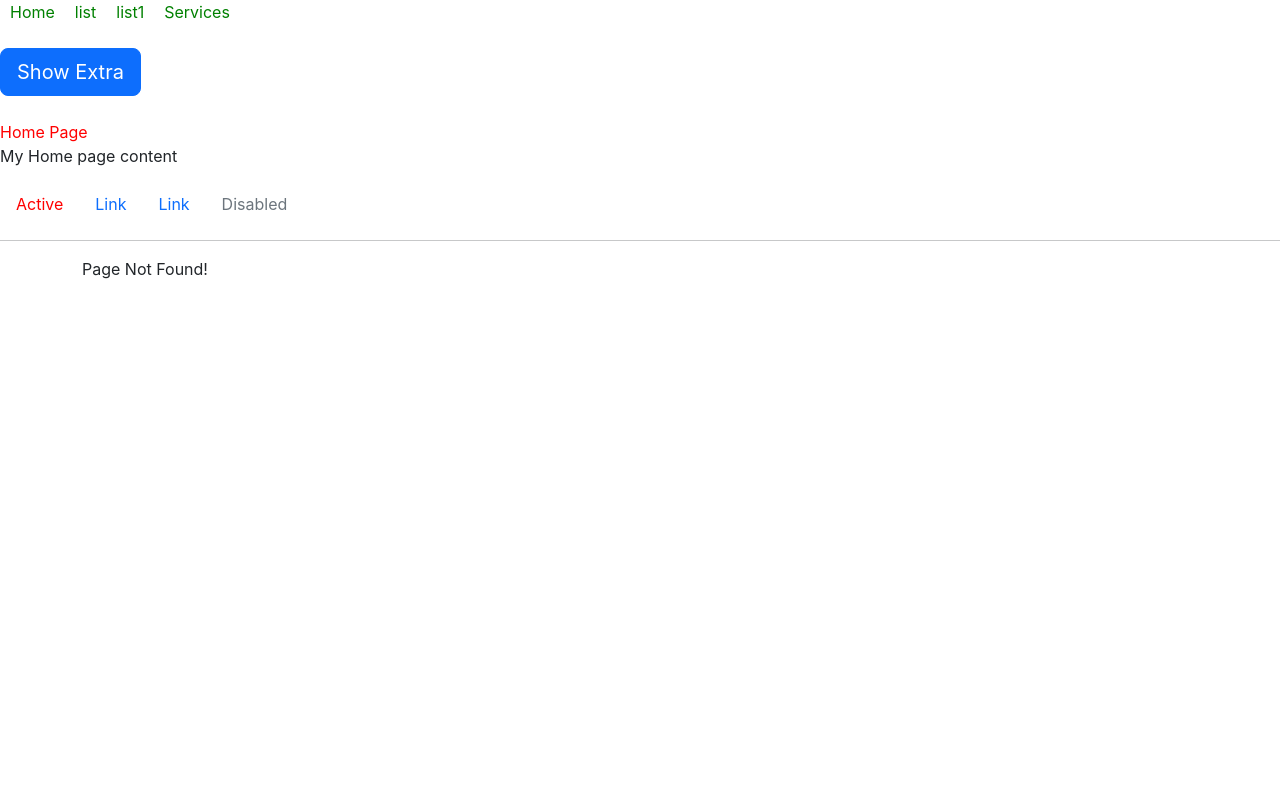
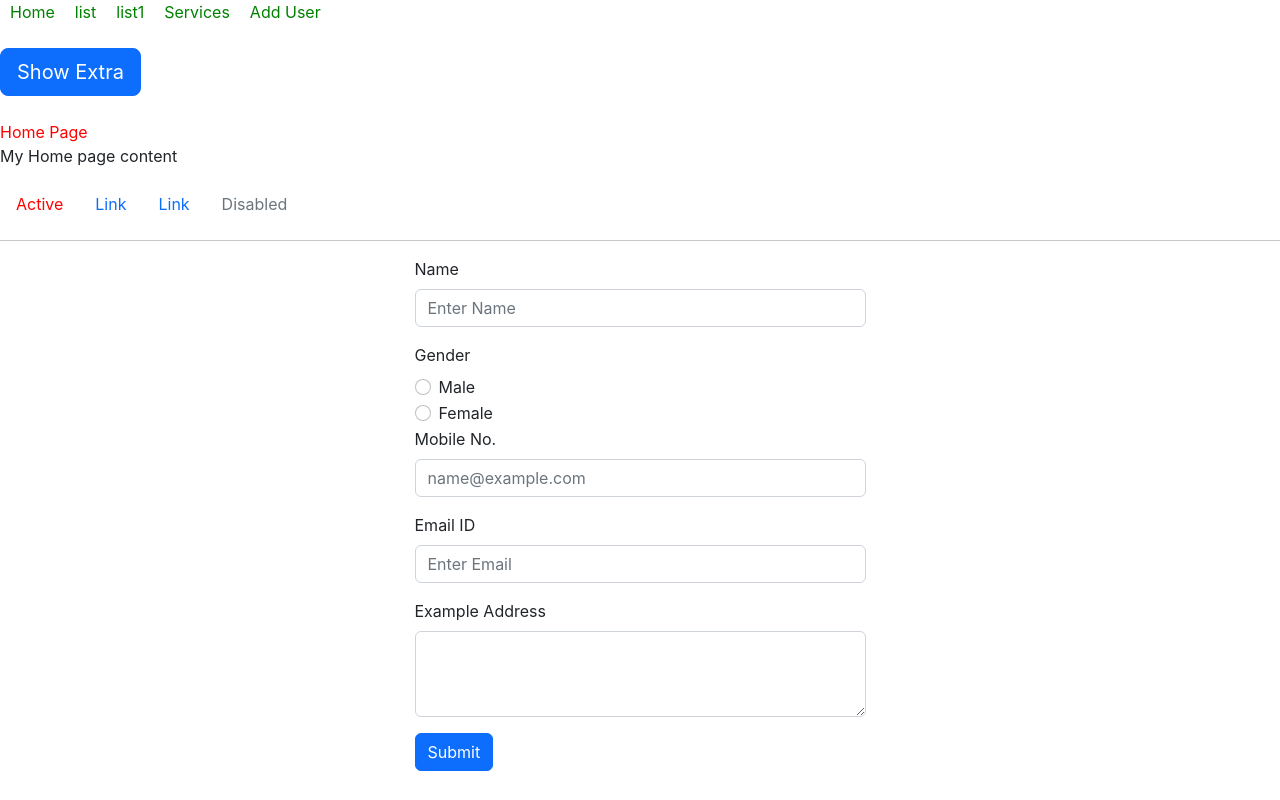
Before and after one commit to SanjayaAcharya/csm-react-demo-23, a React (Create React App) app: page /addUser in a window 1280 px wide. Before the commit this address had no page. Built offline with nearby package versions, Linux system fonts and the light colour scheme.

Commit message:
new form design to add new user

```diff
--- a/package.json
+++ b/package.json
@@ -6,6 +6,7 @@
     "@testing-library/jest-dom": "^5.16.5",
     "@testing-library/react": "^13.4.0",
     "@testing-library/user-event": "^13.5.0",
+    "json-server": "^0.17.3",
     "lodash": "^4.17.21",
     "react": "^18.2.0",
     "react-bootstrap": "^2.7.4",
--- a/src/App.js
+++ b/src/App.js
@@ -11,6 +11,7 @@ import AD from './components/services/ad';
 import DM from './components/services/dm';
 // import Services from './components/services';
 import Parent from './components/services/parent';
+import AddUser from './pages/AddUser';
 // import Home from './common/header/home';
 
 function App() {
@@ -25,6 +26,7 @@ function App() {
           <Route path="/list/:title/:id" element={<ContentList />} />
           <Route path="/list/:title/" element={<ContentList />} />
           <Route path="/list1" element={<ContentList1 />} />
+          <Route path="/addUser" element={<AddUser />} />
           <Route path="services" element={<Parent />} >
             <Route index element={<Services/>} />
             <Route path="wd" element={<WD />} />
--- a/src/common/header/header.jsx
+++ b/src/common/header/header.jsx
@@ -21,6 +21,7 @@ const Header = (props) => {
         {label: 'list', link: '/list/test/123'},
         {label: 'list1', link: '/list1'},
         {label: 'Services', link: '/services'},
+        {label: 'Add User', link: '/addUser'},
     ]);
     return (
     <>
--- /dev/null
+++ b/src/pages/AddUser.jsx
@@ -0,0 +1,38 @@
+import  { Form, Container, Row, Col ,Button} from 'react-bootstrap';
+
+function AddUser() {
+  return (
+    <Container>
+        <Row className='justify-content-center'>
+            <Col md="5">
+                <Form>
+                    <Form.Group className="mb-3" controlId="name">
+                        <Form.Label>Name</Form.Label>
+                        <Form.Control type="text" placeholder="Enter Name" />
+                    </Form.Group>
+                    <Form.Group>
+                        <Form.Label>Gender</Form.Label>
+                        <Form.Check type="radio" name="gender" id="male" label="Male" />
+                        <Form.Check type="radio" name="gender" id="female" label="Female" />
+                    </Form.Group>
+                    <Form.Group className="mb-3" controlId="Enter Mobile">
+                        <Form.Label>Mobile No.</Form.Label>
+                        <Form.Control type="text" placeholder="name@example.com" />
+                    </Form.Group>
+                    <Form.Group className="mb-3" controlId="email">
+                        <Form.Label>Email ID</Form.Label>
+                        <Form.Control type="email" placeholder="Enter Email" />
+                    </Form.Group>
+                    <Form.Group className="mb-3" controlId="address">
+                        <Form.Label>Example Address</Form.Label>
+                        <Form.Control as="textarea" rows={3} />
+                    </Form.Group>
+                    <Button variant="primary" type="submit">Submit</Button>
+                </Form>
+            </Col>
+        </Row>
+    </Container>
+  );
+}
+
+export default AddUser;
```
Also changed, not shown: 2 other files (tests, documents, lock files or other folders).
